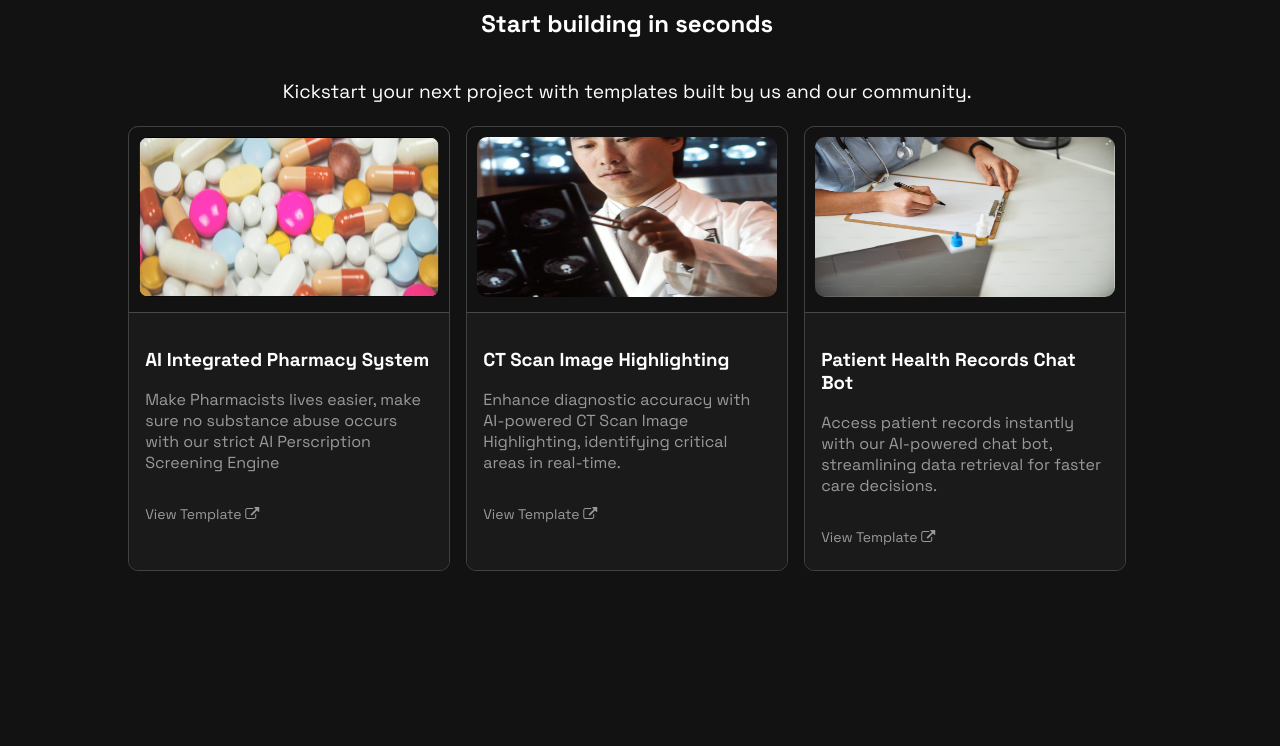
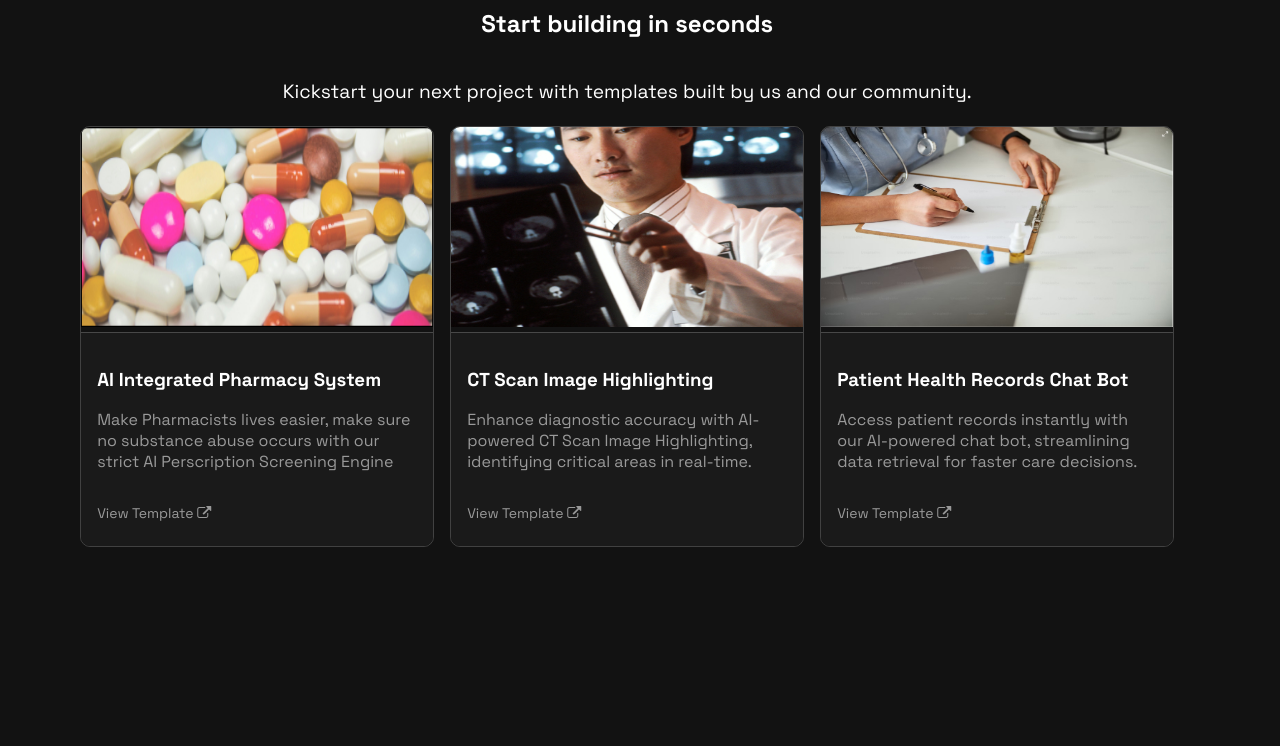
Before and after one commit to samrafif/C01_AI_Healthcare_Website, a plain HTML site: page index.html in a window 1280 px wide. Shown: the part 2500-3246 px from the top of the page. Drawn offline with nearby package versions, Linux system fonts and the light colour scheme.

Commit message:
change gambar

```diff
--- a/styles.css
+++ b/styles.css
@@ -254,10 +254,10 @@ section {
 }
 
 .card-image img {
-  padding: 10px;
-  height: 180px;
-  width: 20rem;
-  border-radius: 20px;
+  /* padding: 10px; */
+  height: 200px;
+  width: 22rem;
+  /* border-radius: 20px; */
   background-size: cover;
 }
 
```
